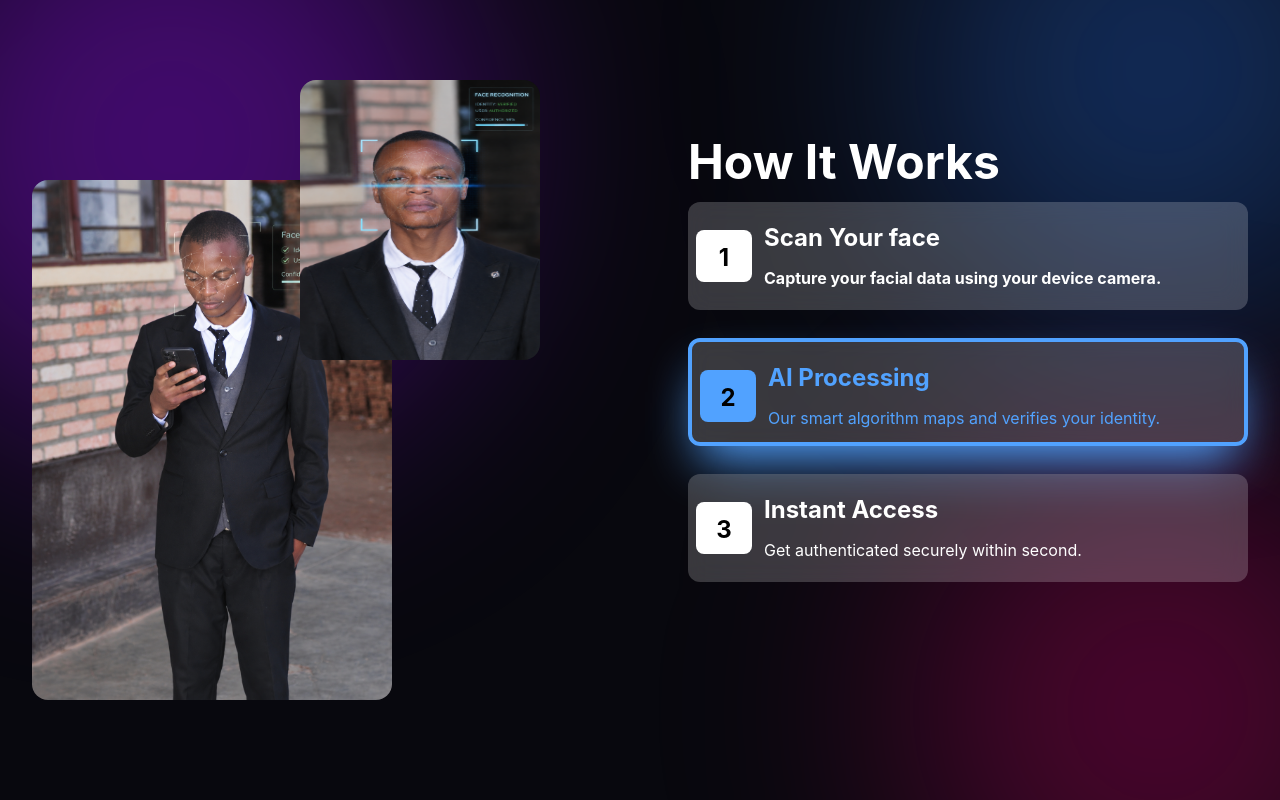
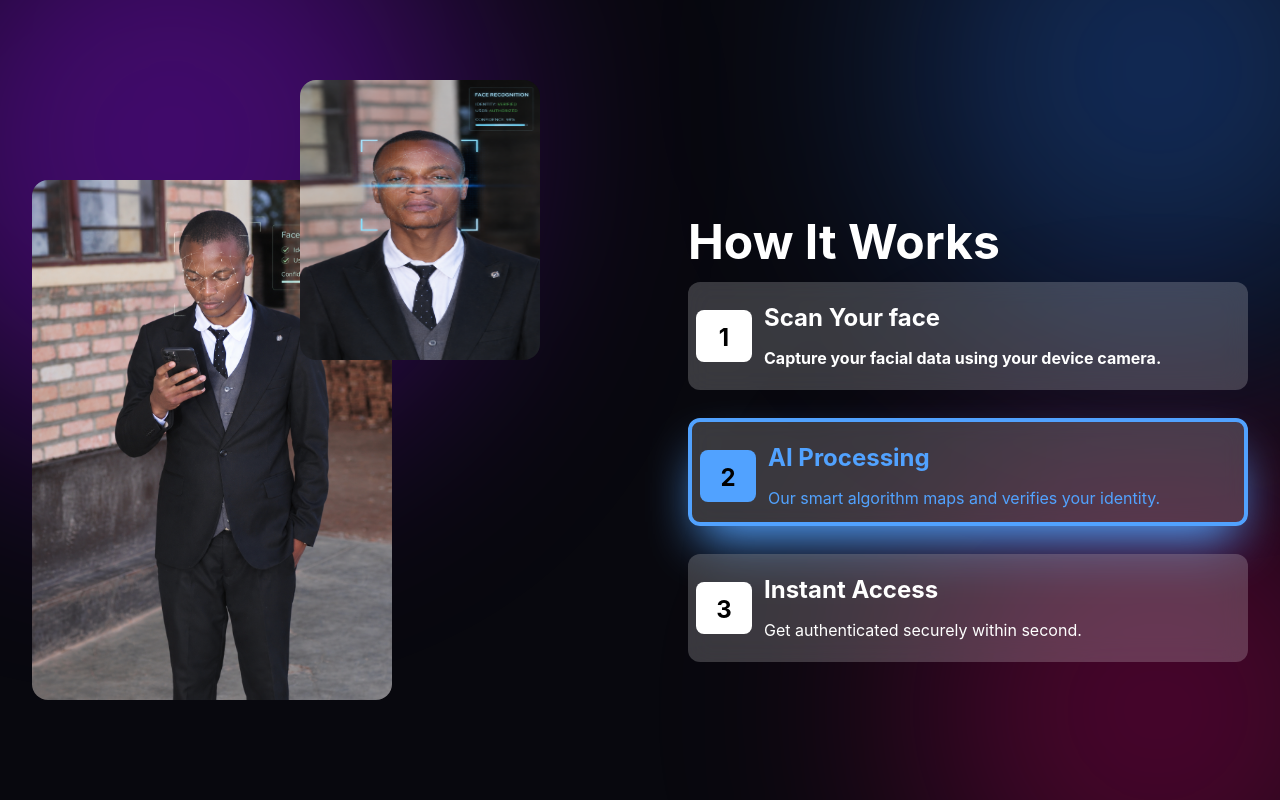
Before and after one commit to niyomugaboetiene/face-recognation-app, a React (Vite) app in the folder client/: page / in a window 1280 px wide. Shown: the part 1152-1952 px from the top of the page. Built offline with nearby package versions, Linux system fonts and the light colour scheme.

Commit message:
Updates my face-recognation-app

```diff
--- a/client/src/HowItWorks.jsx
+++ b/client/src/HowItWorks.jsx
@@ -18,7 +18,7 @@ export default function HowItWorks() {
                 <img src={Image2} alt="My Image" className='h-70 w-60 rounded-2xl absolute top-20 left-75 hover:scale-105 transition duration-200' />
              </div>
 
-             <div className=''>
+             <div className='mt-40'>
                  <h1 className='text-5xl font-bold text-white mb-4'>How It Works</h1>
                  <div className='bg-white/20 backdrop-blur-md flex rounded-xl p-2 h-27'>
                    <div className='bg-white w-14 h-13 mt-5  rounded-lg'>
```
